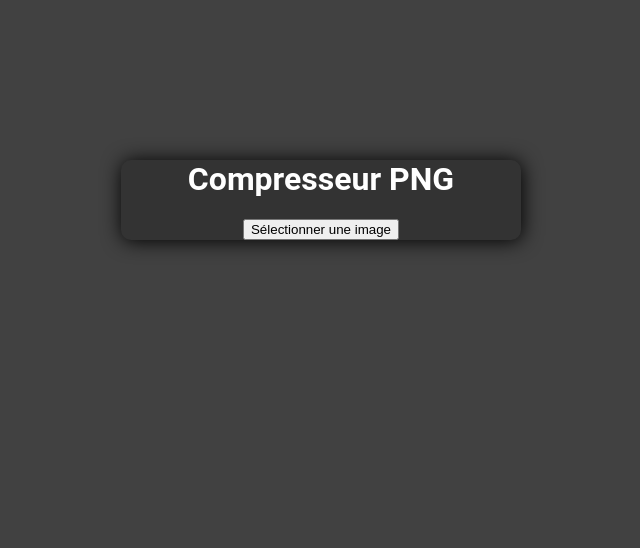
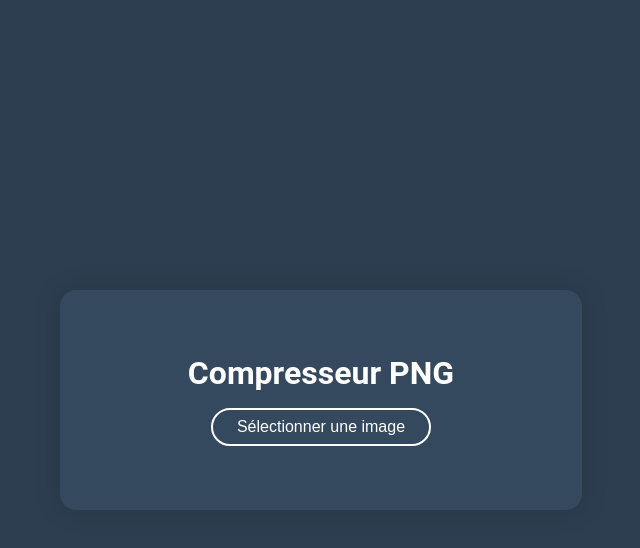
Before and after one commit to dbyalexandre/ProjectElectron, an Electron app: page index.html in a window 800 px wide. Shown: the whole page, without its empty margins (79-719 px from the left). Drawn offline with Linux system fonts and the light colour scheme.

Commit message:
parle mieux

```diff
--- a/index.html
+++ b/index.html
@@ -9,10 +9,12 @@
   </head>
   <body>
     <div class="container">
-      <center>
+      <div class="panel">
         <h1>Compresseur PNG</h1>
-        <button class="btn" onclick="chooseFile()"><span class="text-btn">Sélectionner une image</span></button>
-      </center>
+        <button class="btn" onclick="chooseFile()">
+          Sélectionner une image
+        </button>
+      </div>
     </div>
 
     <!-- You can also require other files to run in this process -->
--- a/package.json
+++ b/package.json
@@ -3,6 +3,7 @@
   "version": "1.0.0",
   "description": "A minimal Electron application",
   "main": "main.js",
+  "type": "module",
   "scripts": {
     "start": "electron ."
   },
--- a/renderer.js
+++ b/renderer.js
@@ -1,5 +1,3 @@
-import { dialog } from 'electron'
-
 const file = document.getElementById('chooseFile')
 
 function chooseFile() {
--- a/styles.css
+++ b/styles.css
@@ -5,30 +5,53 @@ body {
     padding: 0;
     box-sizing: border-box;
     font-family: 'Roboto', sans-serif;
-    background-color: #414141;
+    background-color: #2c3e50;
     background-size: cover;
     background-attachment: fixed;
     background-position: center;
 }
 
 .container {
-  width: 50%;
-  height: 5rem;
-  background: #333;
-  margin-left: auto;
-  margin-right: auto;
-  margin-bottom: auto;
-  margin-top: 20%;
-  border-radius: 10px;
-  box-shadow: 1px 1px 20px black;
+  display: flex;
+  min-height: 100vh;
+  justify-content: center;
+  align-items: center;
+}
+
+.panel {
+  display: flex;
+  flex-direction: column;
+  align-items: center;
+  justify-content: center;
+  row-gap: 16px;
+  background: #34495e;
+  padding: 64px 128px;
+  border-radius: 16px;
+  -webkit-box-shadow: 0px 0px 24px 4px rgba(0,0,0,0.1);
+  box-shadow: 0px 0px 24px 4px rgba(0,0,0,0.1);
 }
 
 h1 {
   color: white;
   text-align: center;
+  margin: 0;
+  padding: 0;
+  font-size: 32px;
+  font-weight: 600;
 }
 
-.text-btn {
-  color: black;
-  margin-bottom: 10%;
+.btn {
+  outline: none;
+  background: none;
+  color: #fff;
+  font-size: 16px;
+  padding: 8px 24px;
+  border: 2px solid #fff;
+  border-radius: 64px;
+  cursor: pointer;
+  transition: color .3s linear, border-color .3s linear;
 }
+.btn:hover {
+  color: #bbb;
+  border-color: #bbb;
+}
```
Also changed, not shown: main.js (+12 -2 lines).
